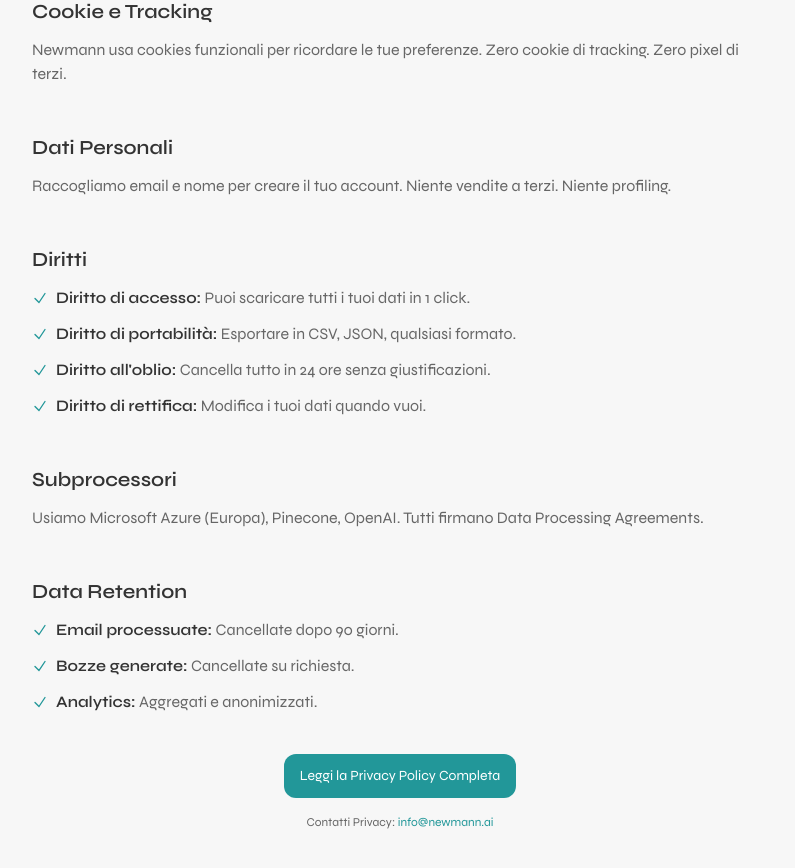
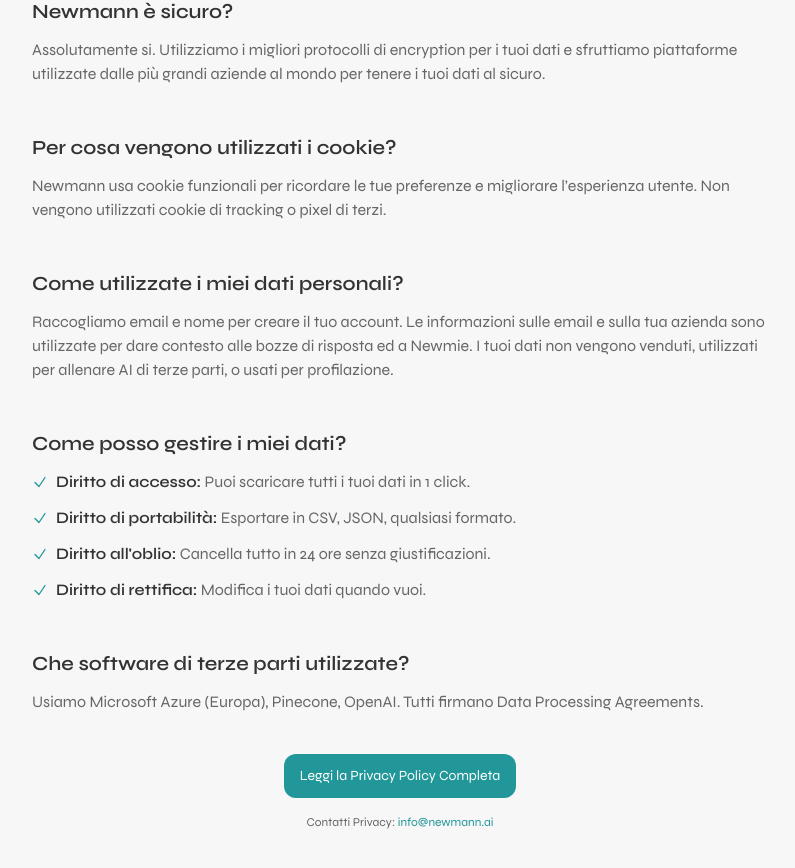
Before and after one commit to NewMann-Ai/email_landing, a Next.js app: page /security in a window 1280 px wide. Shown: the part 1618-2486 px from the top of the page, without its empty margins (240-1035 px from the left). Built offline with nearby package versions, Linux system fonts and the light colour scheme; no server answers.

Commit message:
fix(ui): updated sicurity page content

```diff
--- a/src/app/security/SecurityContent.tsx
+++ b/src/app/security/SecurityContent.tsx
@@ -70,7 +70,8 @@
     <section className="relative overflow-hidden">
       <Image
         src={WhiteLogo}
-                alt="" aria-hidden={true}
+        alt=""
+        aria-hidden={true}
         className="absolute left-1/2 -translate-x-1/2 -translate-y-1/4 w-1/2 h-auto rotate-75 opacity-50 -z-10"
       />
 
@@ -82,9 +83,7 @@
 
         <Title as={1} className="max-w-220 text-center mt-4">
           {t.intro.titleStart}
-                    <span className="text-(--primary)">
-                        {t.intro.titleHighlight}
-                    </span>
+          <span className="text-(--primary)">{t.intro.titleHighlight}</span>
         </Title>
 
         <p className="text-center text-(--subtext) mt-10 max-w-180">
@@ -168,11 +167,12 @@
 
           <Title className="max-w-220 text-center mt-4">
             {t.privacy.titleStart}
-                        <span className="text-(--primary)">
-                            {t.privacy.titleHighlight}
-                        </span>
+            <span className="text-(--primary)">{t.privacy.titleHighlight}</span>
           </Title>
         </Reveal>
+        <Section title={t.privacy.sections.securityTitle}>
+          <p>{t.privacy.sections.securityBody}</p>
+        </Section>
 
         <Section title={t.privacy.sections.cookieTitle}>
           <p>{t.privacy.sections.cookieBody}</p>
@@ -185,10 +185,7 @@
         <Section title={t.privacy.sections.rightsTitle}>
           <ul className="flex flex-col gap-3">
             {t.privacy.rights.map((right) => (
-                            <li
-                                key={right.title}
-                                className="flex items-start gap-2"
-                            >
+              <li key={right.title} className="flex items-start gap-2">
                 <CheckIcon className="w-4 h-4 text-(--primary) mt-1 flex-shrink-0" />
                 <span>
                   <span className="text-(--text) font-semibold">
@@ -203,25 +200,6 @@
 
         <Section title={t.privacy.sections.subprocessorsTitle}>
           <p>{t.privacy.sections.subprocessorsBody}</p>
-                </Section>
-
-                <Section title={t.privacy.sections.retentionTitle}>
-                    <ul className="flex flex-col gap-3">
-                        {t.privacy.retention.map((item) => (
-                            <li
-                                key={item.title}
-                                className="flex items-start gap-2"
-                            >
-                                <CheckIcon className="w-4 h-4 text-(--primary) mt-1 flex-shrink-0" />
-                                <span>
-                                    <span className="text-(--text) font-semibold">
-                                        {item.title}:
-                                    </span>{" "}
-                                    {item.description}
-                                </span>
-                            </li>
-                        ))}
-                    </ul>
         </Section>
 
         <Reveal className="flex justify-center mt-10">
@@ -256,9 +234,7 @@
 
           <Title className="max-w-220 text-center mt-4">
             {t.terms.titleStart}
-                        <span className="text-(--primary)">
-                            {t.terms.titleHighlight}
-                        </span>
+            <span className="text-(--primary)">{t.terms.titleHighlight}</span>
           </Title>
         </Reveal>
 
@@ -287,10 +263,7 @@
 
           <ol className="flex flex-col gap-4 mt-4">
             {t.terms.sections.map((section, i) => (
-                            <li
-                                key={section.title}
-                                className="flex items-start gap-4"
-                            >
+              <li key={section.title} className="flex items-start gap-4">
                 <span className="w-7 h-7 rounded-lg bg-(--primary-10) text-(--primary) text-sm font-semibold flex items-center justify-center flex-shrink-0">
                   {i + 1}
                 </span>
--- a/src/i18n/dictionaries/newmannMail.ts
+++ b/src/i18n/dictionaries/newmannMail.ts
@@ -126,8 +126,8 @@
       body: "The Newmie chatbot (WIP) lets you get even more efficient at managing your email:",
       benefits: [
         "Find information scattered across your inbox. Need that invoice a supplier sent 6 months ago? Ask Newmie and he will find it in 5 seconds.",
-        "Write emails from scratch. Need to send an email but don't want to waste time writing it from nothing? Ask Newmie and he will generate it, taking your tone and past emails into account",
-        "Set up labels and rules. Need to create a specific label? Describe what you want to Newmie and he will set it up, with nothing manual required from you",
+        "Write emails from scratch. Need to send an email but don't want to waste time writing it from nothing? Ask Newmie and he will generate it, taking your tone and past emails into account.",
+        "Set up labels and rules. Need to create a specific label? Describe what you want to Newmie and he will set it up, with nothing manual required from you.",
       ],
       imageAlt: "AI assistant organizing emails through chat",
     },
--- a/src/i18n/dictionaries/security.ts
+++ b/src/i18n/dictionaries/security.ts
@@ -45,17 +45,19 @@
       titleStart: "La Tua Privacy ",
       titleHighlight: "Non È Negoziabile",
       sections: {
-                cookieTitle: "Cookie e Tracking",
+        securityTitle: "Newmann è sicuro?",
+        securityBody:
+          "Assolutamente si. Utilizziamo i migliori protocolli di encryption per i tuoi dati e sfruttiamo piattaforme utilizzate dalle più grandi aziende al mondo per tenere i tuoi dati al sicuro.",
+        cookieTitle: "Per cosa vengono utilizzati i cookie?",
         cookieBody:
-                    "Newmann usa cookies funzionali per ricordare le tue preferenze. Zero cookie di tracking. Zero pixel di terzi.",
-                dataTitle: "Dati Personali",
+          "Newmann usa cookie funzionali per ricordare le tue preferenze e migliorare l’esperienza utente. Non vengono utilizzati cookie di tracking o pixel di terzi.",
+        dataTitle: "Come utilizzate i miei dati personali?",
         dataBody:
-                    "Raccogliamo email e nome per creare il tuo account. Niente vendite a terzi. Niente profiling.",
-                rightsTitle: "Diritti",
-                subprocessorsTitle: "Subprocessori",
+          "Raccogliamo email e nome per creare il tuo account. Le informazioni sulle email e sulla tua azienda sono utilizzate per dare contesto alle bozze di risposta ed a Newmie. I tuoi dati non vengono venduti, utilizzati per allenare AI di terze parti, o usati per profilazione.",
+        rightsTitle: "Come posso gestire i miei dati?",
+        subprocessorsTitle: "Che software di terze parti utilizzate?",
         subprocessorsBody:
           "Usiamo Microsoft Azure (Europa), Pinecone, OpenAI. Tutti firmano Data Processing Agreements.",
-                retentionTitle: "Data Retention",
       },
       rights: [
         {
@@ -68,28 +70,14 @@
         },
         {
           title: "Diritto all'oblio",
-                    description:
-                        "Cancella tutto in 24 ore senza giustificazioni.",
+          description: "Cancella tutto in 24 ore senza giustificazioni.",
         },
         {
           title: "Diritto di rettifica",
           description: "Modifica i tuoi dati quando vuoi.",
         },
       ],
-            retention: [
-                {
-                    title: "Email processuate",
-                    description: "Cancellate dopo 90 giorni.",
-                },
-                {
-                    title: "Bozze generate",
-                    description: "Cancellate su richiesta.",
-                },
-                {
-                    title: "Analytics",
-                    description: "Aggregati e anonimizzati.",
-                },
-            ],
+
       readFullPolicy: "Leggi la Privacy Policy Completa",
       contactLabel: "Contatti Privacy:",
     },
@@ -111,8 +99,7 @@
         },
         {
           title: "Limitazioni di Responsabilità",
-                    description:
-                        "Newmann non è responsabile per danni indiretti.",
+          description: "Newmann non è responsabile per danni indiretti.",
         },
         {
           title: "Terminazione",
@@ -180,14 +167,17 @@
       titleStart: "Your Privacy ",
       titleHighlight: "Is Not Negotiable",
       sections: {
-                cookieTitle: "Cookies & Tracking",
+        securityTitle: "Is Newmann secure?",
+        securityBody:
+          "Absolutely. We use industry-standard encryption protocols to protect your data and rely on trusted, enterprise-grade platforms used by the world's leading companies to keep your information safe.",
+        cookieTitle: "What are cookies used for?",
         cookieBody:
-                    "Newmann uses functional cookies to remember your preferences. Zero tracking cookies. Zero third-party pixels.",
-                dataTitle: "Personal Data",
+          "Newmann uses functional cookies to remember your preferences and improve user experience. No tracking cookies or third-party pixels are used.",
+        dataTitle: "How do you use my personal data?",
         dataBody:
-                    "We collect your email and name to create your account. No selling to third parties. No profiling.",
-                rightsTitle: "Rights",
-                subprocessorsTitle: "Subprocessors",
+          "We collect your name and email address to create your account. Information about your emails and company is used to provide context for draft replies and Newmie. Your data is never sold, used to train third-party AI models, or used for profiling.",
+        rightsTitle: "How can I manage my data?",
+        subprocessorsTitle: "What third-party software do you use?",
         subprocessorsBody:
           "We use Microsoft Azure (Europe), Pinecone, OpenAI. All of them sign Data Processing Agreements.",
         retentionTitle: "Data Retention",
@@ -211,20 +201,7 @@
           description: "Edit your data whenever you want.",
         },
       ],
-            retention: [
-                {
-                    title: "Processed emails",
-                    description: "Deleted after 90 days.",
-                },
-                {
-                    title: "Generated drafts",
-                    description: "Deleted on request.",
-                },
-                {
-                    title: "Analytics",
-                    description: "Aggregated and anonymized.",
-                },
-            ],
+
       readFullPolicy: "Read the Full Privacy Policy",
       contactLabel: "Privacy Contact:",
     },
@@ -259,8 +236,7 @@
         },
         {
           title: "Changes to Terms",
-                    description:
-                        "We will notify you in advance of any contract updates.",
+          description: "We will notify you in advance of any contract updates.",
         },
         {
           title: "Governing Law",
```
Lines whose indentation alone changed are shown as unchanged.
